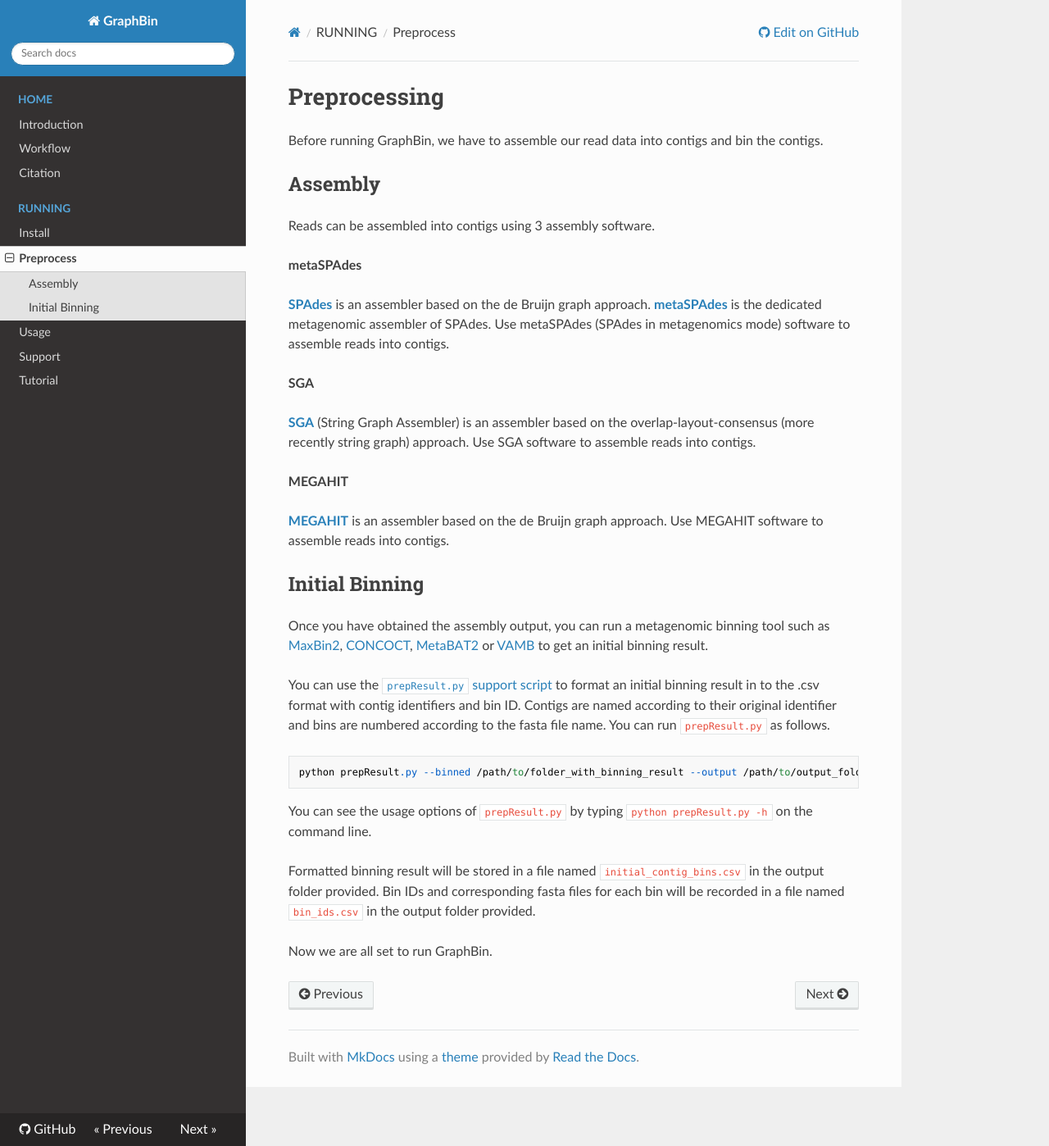
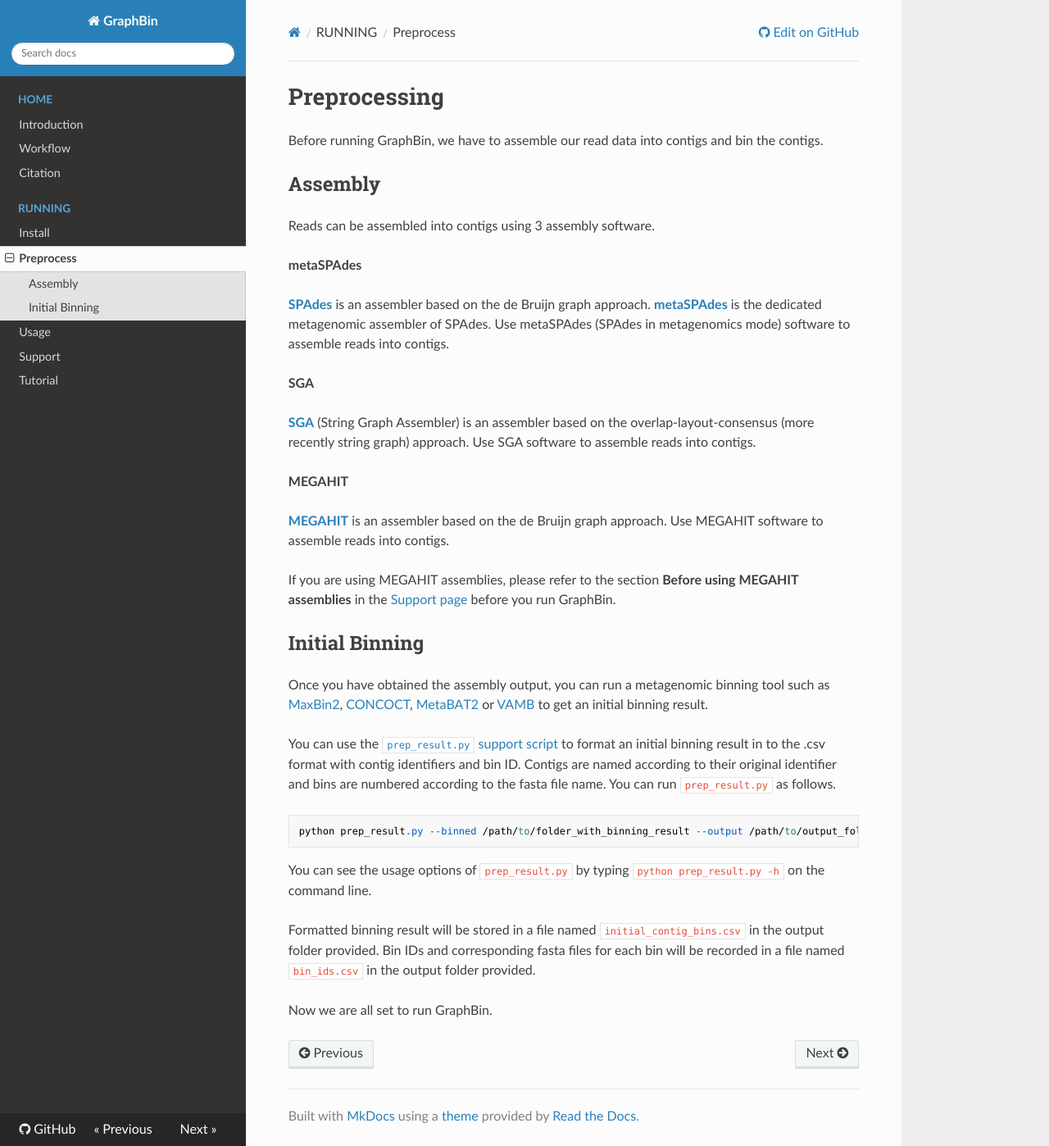
Before and after one commit to metagentools/GraphBin, an MkDocs documentation site: the page built from docs/preprocess.md, in a window 1280 px wide and 1398 px high. Shown: the whole window at 82% size. Built offline with MkDocs 1.6.1, drawn with Linux system fonts in a browser that asks for light colours; nearby versions of some CDN libraries; a script that is not in the unit is left out.

Commit message:
Update docs

````diff
--- a/docs/preprocess.md
+++ b/docs/preprocess.md
@@ -17,16 +17,18 @@ Reads can be assembled into contigs using 3 assembly software.
 
 [**MEGAHIT**](https://github.com/voutcn/megahit) is an assembler based on the de Bruijn graph approach. Use MEGAHIT software to assemble reads into contigs.
 
+If you are using MEGAHIT assemblies, please refer to the section **Before using MEGAHIT assemblies** in the [Support page](https://graphbin.readthedocs.io/en/latest/support/) before you run GraphBin.
+
 ## Initial Binning
 
 Once you have obtained the assembly output, you can run a metagenomic binning tool such as [MaxBin2](https://sourceforge.net/projects/maxbin2/), [CONCOCT](https://concoct.readthedocs.io/en/latest/), [MetaBAT2](https://bitbucket.org/berkeleylab/metabat) or [VAMB](https://github.com/RasmussenLab/vamb) to get an initial binning result.
 
-You can use the [`prepResult.py` support script](https://github.com/Vini2/GraphBin/blob/master/support/prepResult.py) to format an initial binning result in to the .csv format with contig identifiers and bin ID. Contigs are named according to their original identifier and bins are numbered according to the fasta file name. You can run `prepResult.py` as follows.
+You can use the [`prep_result.py` support script](https://github.com/Vini2/GraphBin/blob/master/support/prepResult.py) to format an initial binning result in to the .csv format with contig identifiers and bin ID. Contigs are named according to their original identifier and bins are numbered according to the fasta file name. You can run `prep_result.py` as follows.
 
 ```
-python prepResult.py --binned /path/to/folder_with_binning_result --output /path/to/output_folder
+python prep_result.py --binned /path/to/folder_with_binning_result --output /path/to/output_folder
 ```
-You can see the usage options of `prepResult.py` by typing `python prepResult.py -h` on the command line.
+You can see the usage options of `prep_result.py` by typing `python prep_result.py -h` on the command line.
 
 Formatted binning result will be stored in a file named `initial_contig_bins.csv` in the output folder provided. Bin IDs and corresponding fasta files for each bin will be recorded in a file named `bin_ids.csv` in the output folder provided.
 
````
Also changed, not shown: docs/support.md (+39 -24 lines).
